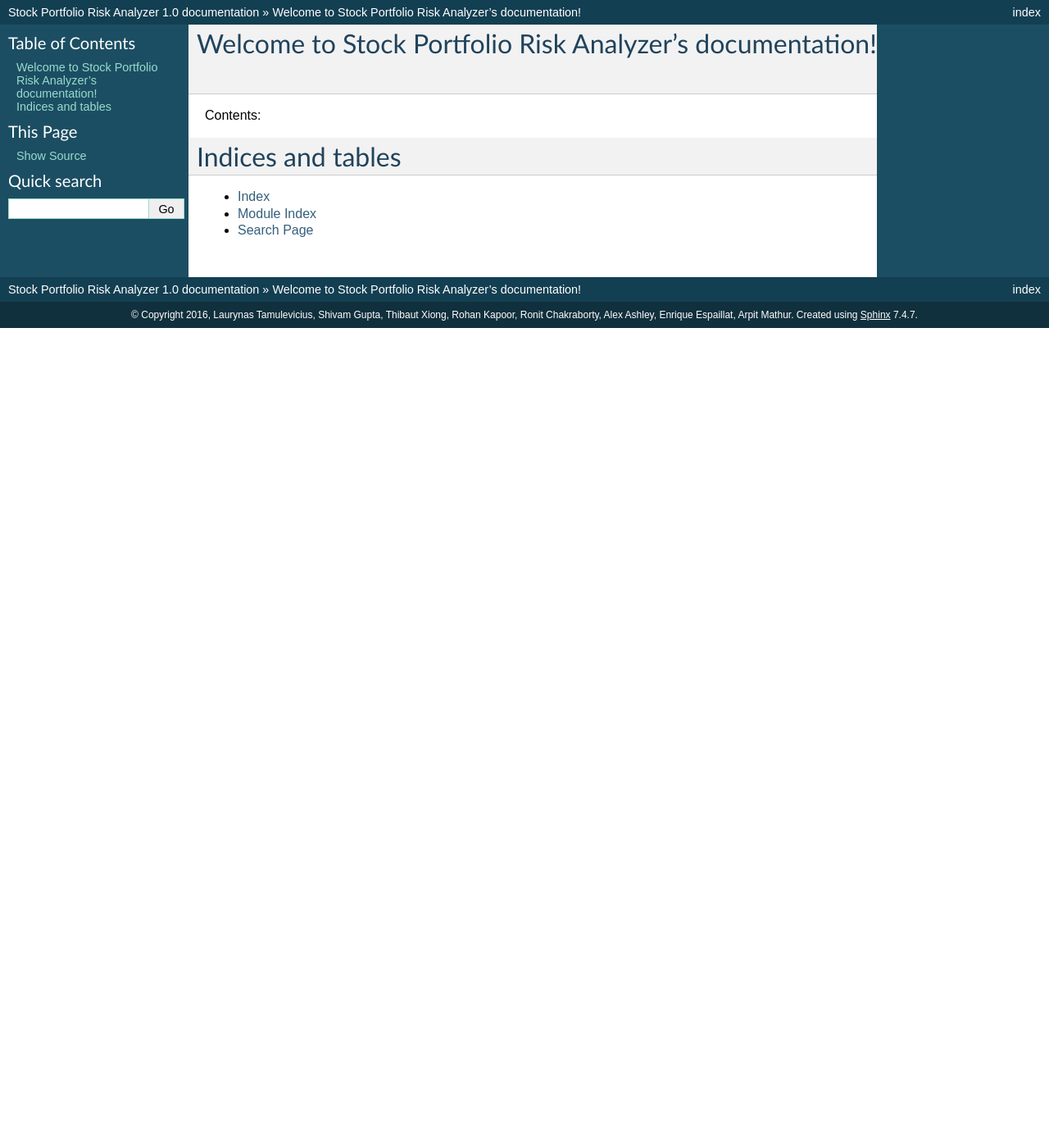
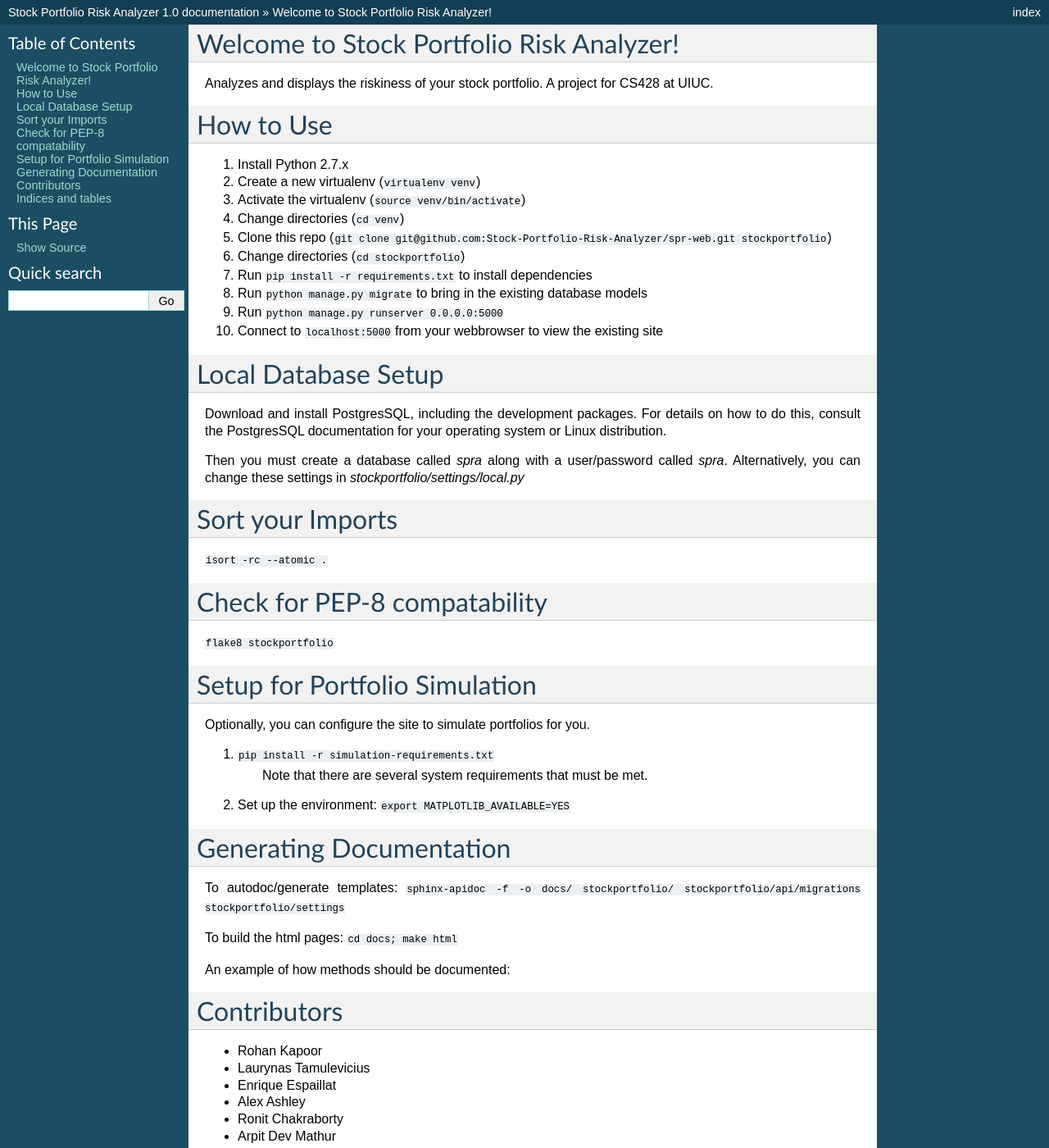
Before and after one commit to Stock-Portfolio-Risk-Analyzer/spr-web, a Sphinx documentation site: the page built from docs/index.rst, in a window 1280 px wide and 1400 px high. Shown: the whole window at 82% size. Built offline with Sphinx 7.4.7, drawn with Linux system fonts in a browser that asks for light colours; some of the changed text lies outside the part shown.

Commit message:
update index.rst

```diff
--- a/docs/index.rst
+++ b/docs/index.rst
@@ -3,10 +3,78 @@
    You can adapt this file completely to your liking, but it should at least
    contain the root `toctree` directive.
 
-Welcome to Stock Portfolio Risk Analyzer's documentation!
+Welcome to Stock Portfolio Risk Analyzer!
 =========================================================
 
-Contents:
+Analyzes and displays the riskiness of your stock portfolio. A project for CS428 at UIUC.
+
+How to Use
+===========
+
+1. Install Python 2.7.x
+2. Create a new virtualenv (``virtualenv venv``)
+3. Activate the virtualenv (``source venv/bin/activate``)
+4. Change directories (``cd venv``)
+5. Clone this repo (``git clone git@github.com:Stock-Portfolio-Risk-Analyzer/spr-web.git stockportfolio``)
+6. Change directories (``cd stockportfolio``)
+7. Run ``pip install -r requirements.txt`` to install dependencies
+8. Run ``python manage.py migrate`` to bring in the existing database models
+9. Run ``python manage.py runserver 0.0.0.0:5000``
+10. Connect to ``localhost:5000`` from your webbrowser to view the existing site
+
+Local Database Setup
+=============
+
+Download and install PostgresSQL, including the development packages.
+For details on how to do this, consult the PostgresSQL documentation for your
+operating system or Linux distribution.
+
+Then you must create a database called `spra` along with a user/password called `spra`.
+Alternatively, you can change these settings in `stockportfolio/settings/local.py`
+
+Sort your Imports
+=============
+
+``isort -rc --atomic .``
+
+Check for PEP-8 compatability
+=============
+
+``flake8 stockportfolio``
+
+Setup for Portfolio Simulation
+=============
+
+Optionally, you can configure the site to simulate portfolios for you.
+
+1. ``pip install -r simulation-requirements.txt``
+    Note that there are several system requirements that must be met.
+2. Set up the environment: ``export MATPLOTLIB_AVAILABLE=YES``
+
+Generating Documentation
+=============
+
+To autodoc/generate templates:
+``sphinx-apidoc -f -o docs/ stockportfolio/ stockportfolio/api/migrations stockportfolio/settings``
+
+To build the html pages:
+``cd docs; make html``
+
+An example of how methods should be documented:
+
+Contributors
+=============
+
+
+- Rohan Kapoor
+- Laurynas Tamulevicius
+- Enrique Espaillat
+- Alex Ashley
+- Ronit Chakraborty
+- Arpit Dev Mathur
+- Shivam Gupta
+- Thibaut Xiong
+
 
 .. toctree::
    :maxdepth: 2
--- a/docs/stockportfolio.api.rst
+++ b/docs/stockportfolio.api.rst
@@ -7,6 +7,7 @@ Subpackages
 .. toctree::
 
     stockportfolio.api.datautils
+    stockportfolio.api.management
     stockportfolio.api.newsletter
     stockportfolio.api.test
 
--- a/requirements.txt
+++ b/requirements.txt
@@ -31,3 +31,4 @@ isort==4.2.5
 flake8==2.5.4
 sphinx==1.4.1
 coveralls==1.1
+sphinx_rtd_theme==0.1.9
```
Also changed, not shown: docs/conf.py (+3 -7 lines), docs/stockportfolio.api.management.commands.rst (added, +38 -0 lines), docs/stockportfolio.api.management.rst (added, +17 -0 lines), docs/stockportfolio.api.test.rst (+8 -0 lines).
